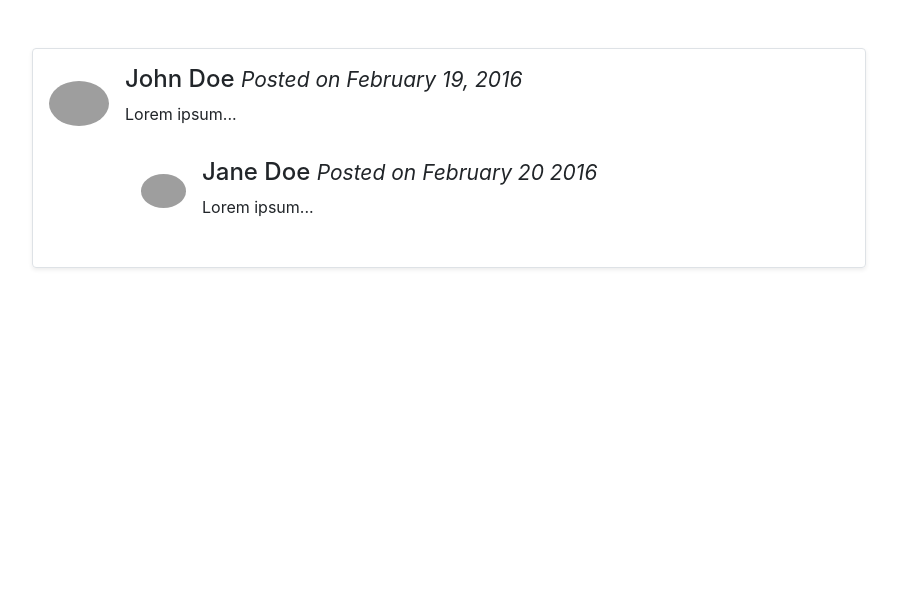
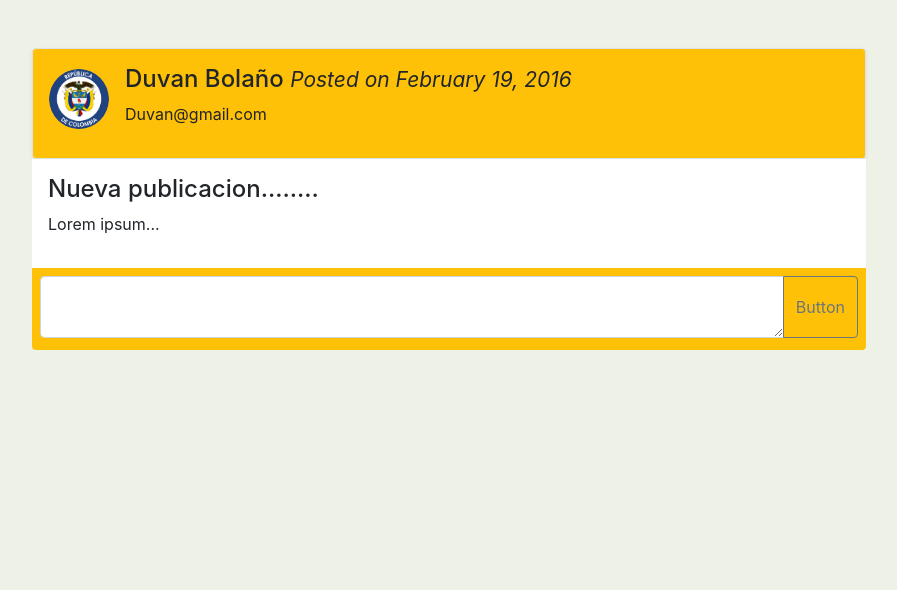
Before and after one commit to Frey182/opinion-ciudadana, a PHP site: page / in a window 1280 px wide. Shown: the part 56-646 px from the top of the page, without its empty margins (191-1088 px from the left). Run offline with PHP 8.4, Linux system fonts and the light colour scheme; grey boxes are pictures that could not be loaded.

Commit message:
se edito el campo de las publicaciones

```diff
--- a/index.php
+++ b/index.php
@@ -1,76 +1,31 @@
-<!DOCTYPE html>
-<html lang="en">
-<head>
-    <meta charset="UTF-8">
-    <meta http-equiv="X-UA-Compatible" content="IE=edge">
-    <meta name="viewport" content="width=device-width, initial-scale=1.0">
-    <title>Opinión ciudadana</title>
-    <!-- Latest compiled and minified CSS -->
-    <link rel="stylesheet" href="https://cdn.jsdelivr.net/npm/bootstrap@4.6.1/dist/css/bootstrap.min.css">
+<?php include "view/header.php"?>
+        <div class="contepublicacion">
+            <div class="container h-100">
+                <div class="media border p-3 rounded shadow-sm bg-warning">
+                    <div class="conteimguser">
+                        <img src="view/img/logogobierno.png" alt="John Doe" class="mr-3 mt-1 rounded-circle" style="width:60px;">
+                    </div>
+                    <div class="media-body ">
+                        <h4>Duvan Bolaño <small><i>Posted on February 19, 2016</i></small></h4>
+                        <p>Duvan@gmail.com</p>
 
-    <!-- jQuery library -->
-    <script src="https://cdn.jsdelivr.net/npm/jquery@3.6.0/dist/jquery.slim.min.js"></script>
-
-    <!-- Popper JS -->
-    <script src="https://cdn.jsdelivr.net/npm/popper.js@1.16.1/dist/umd/popper.min.js"></script>
-
-    <!-- Latest compiled JavaScript -->
-    <script src="https://cdn.jsdelivr.net/npm/bootstrap@4.6.1/dist/js/bootstrap.bundle.min.js"></script>
-</head>
-<body>
-    <nav class="navbar navbar-expand-lg navbar-light bg-warning">
-        <a class="navbar-brand" href="#">Opinion Ciudadana</a>
-            <button class="navbar-toggler" type="button" data-toggle="collapse" data-target="#navbarSupportedContent" aria-controls="navbarSupportedContent" aria-expanded="false" aria-label="Toggle navigation">
-                <span class="navbar-toggler-icon"></span>
-            </button>
-
-        <div class="collapse navbar-collapse" id="navbarSupportedContent">
-            <ul class="navbar-nav mr-auto">
-                <li class="nav-item active">
-                    <a class="nav-link" href="#">Inicio <span class="sr-only">(current)</span></a>
-                </li>
-                <li class="nav-item">
-                    <a class="nav-link" href="#">Link</a>
-                </li>
-                <li class="nav-item dropdown">
-                    <a class="nav-link dropdown-toggle" href="#" role="button" data-toggle="dropdown" aria-expanded="false">
-                    Dropdown
-                    </a>
-                    <div class="dropdown-menu">
-                    <a class="dropdown-item" href="#">Action</a>
-                    <a class="dropdown-item" href="#">Another action</a>
-                    <div class="dropdown-divider"></div>
-                    <a class="dropdown-item" href="#">Something else here</a>
                     </div>
-                </li>
-                <li class="nav-item">
-                    <a class="nav-link disabled">Disabled</a>
-                </li>
-            </ul>
-            <form class="form-inline my-2 my-lg-0">
-                <input class="form-control mr-sm-2" type="search" placeholder="Search" aria-label="Search">
-
-                <button type="submit" class="btn btn-outline-light font-weight-bold">Buscar</button>
-            </form>
-        </div>
-    </nav>
-    <div class="container p-5 w-75" style="height:100vh;">
-        <div class="container h-100">
-            <div class="media border p-3 rounded shadow-sm">
-                <img src="img_avatar3.png" alt="John Doe" class="mr-3 mt-3 rounded-circle" style="width:60px;">
-                <div class="media-body">
-                    <h4>John Doe <small><i>Posted on February 19, 2016</i></small></h4>
-                    <p>Lorem ipsum...</p>
-                    <div class="media p-3">
-                        <img src="img_avatar2.png" alt="Jane Doe" class="mr-3 mt-3 rounded-circle" style="width:45px;">
-                        <div class="media-body">
-                            <h4>Jane Doe <small><i>Posted on February 20 2016</i></small></h4>
+                </div>
+                <div class="media p-3 bg-white ">
+                        <img src="" alt="" class="" style="">
+                        <div class="media-body text-align-center">
+                            <h4>Nueva publicacion........</h4>
                             <p>Lorem ipsum...</p>
                         </div>
+                </div>
+                <div class="media bg-warning p-2 rounded-bottom">
+                    <div class="input-group mb-1">
+                    <textarea class="form-control" aria-label="With textarea"></textarea>
+                    <div class="input-group-append">
+                        <button class="btn btn-outline-secondary" type="button" id="button-addon2">Button</button>
+                    </div>
                     </div>
                 </div>
             </div>
         </div>
-    </div>
-</body>
-</html>
+<?php include "view/footer.php"?>
```
